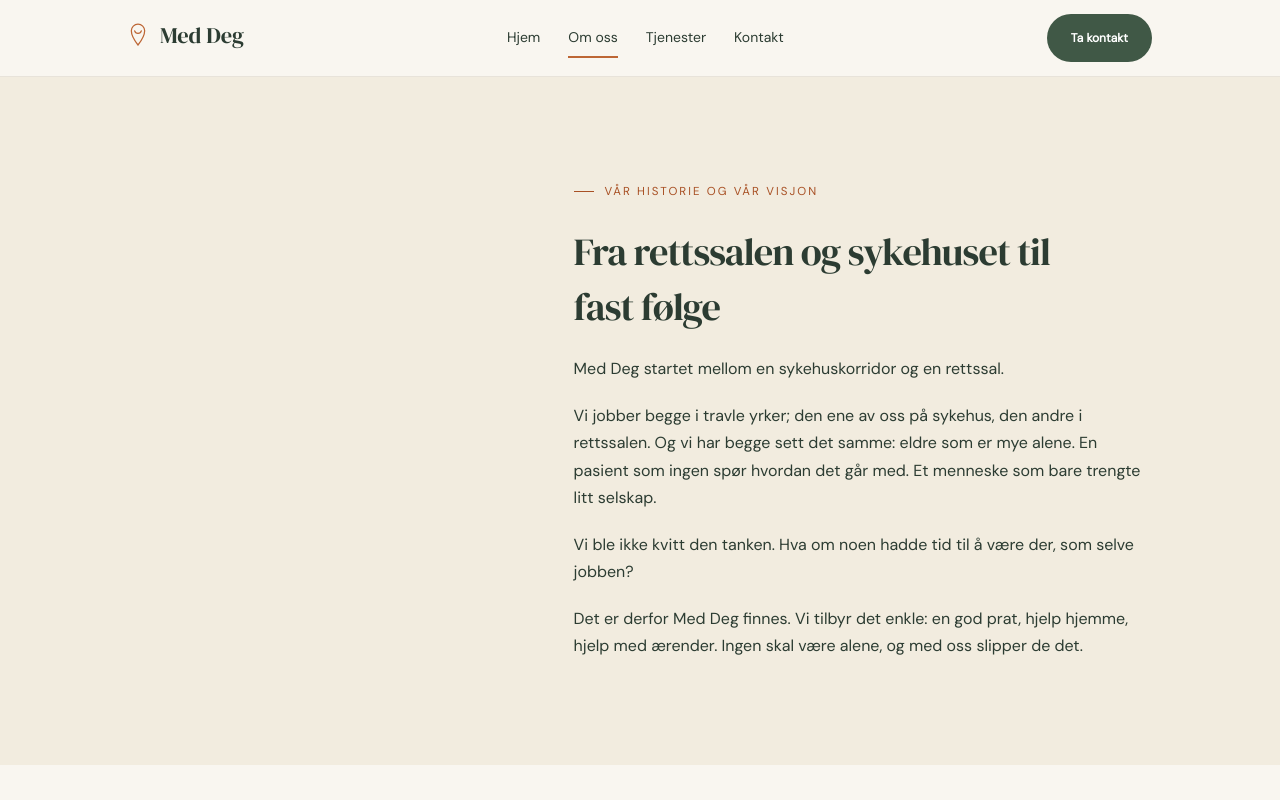
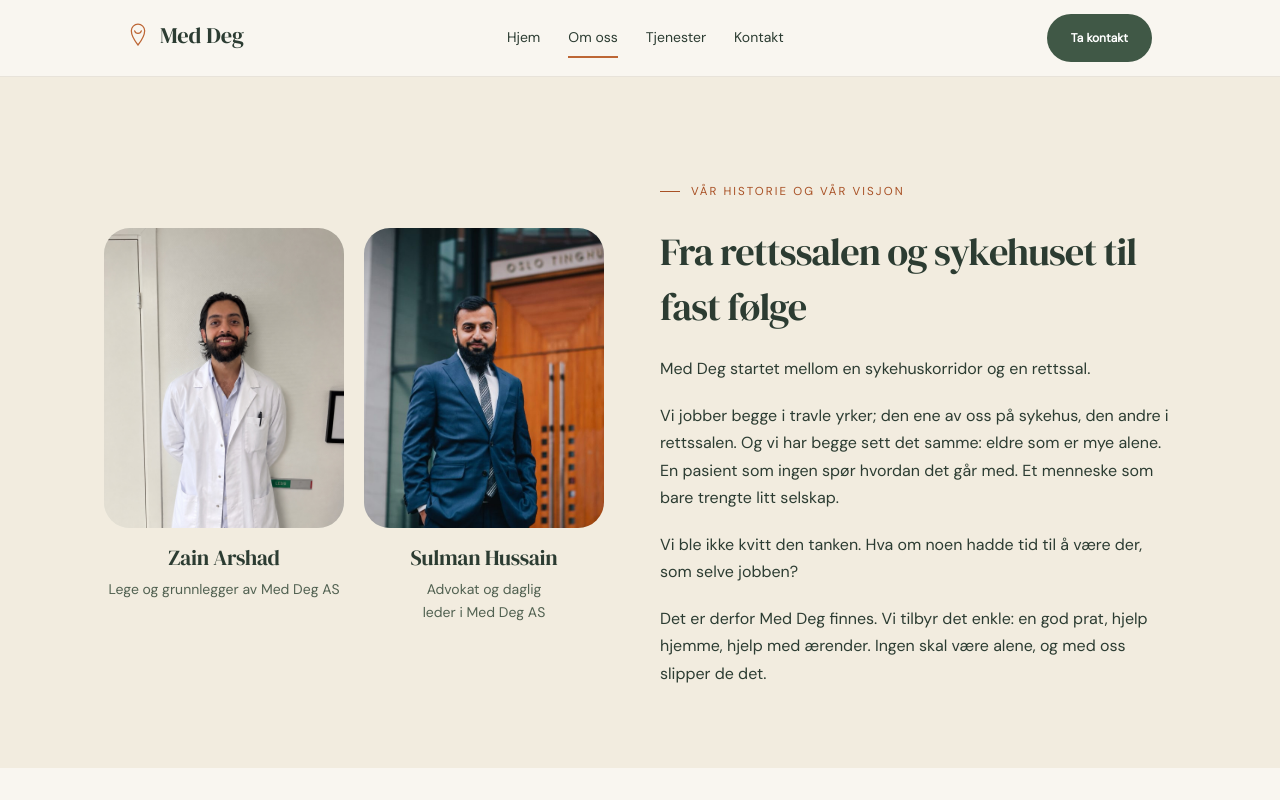
Before and after one commit to Noahasf78/meddeg-website, a Next.js app: page /om-oss in a window 1280 px wide. Shown: the top 800 px of the page. Built offline with nearby package versions, Linux system fonts and the light colour scheme.

Commit message:
feat: integrate founder portraits into About story

```diff
--- a/src/app/globals.css
+++ b/src/app/globals.css
@@ -239,3 +239,33 @@ details[open] .faq-indicator::after { content: '−'; }
   .photo-intro { grid-template-columns: 1.1fr 1fr; gap: 56px; }
   .hero-photo .media { aspect-ratio: 1; }
 }
+
+/* Founder portraits integrated into the About story. */
+.story-founders { display: grid; gap: 28px; width: 100%; max-width: 600px; margin-inline: auto; }
+.story-founders figure { width: 100%; max-width: 260px; margin-inline: auto; min-width: 0; }
+.story-founders .founder-portrait { aspect-ratio: 4 / 5; }
+.story-founders figcaption { margin-top: 16px; text-align: center; }
+.story-founders h2 { font-size: 1.35rem; line-height: 1.3; }
+.story-founders figcaption p { margin-top: 6px; font-size: .875rem; color: #516151; text-wrap: balance; }
+@media (min-width: 640px) {
+  .story-founders { grid-template-columns: repeat(2, minmax(0, 1fr)); gap: 24px; }
+  .story-founders figure { max-width: none; }
+}
+@media (min-width: 900px) {
+  .story-with-founders { grid-template-columns: .95fr 1.05fr; gap: 40px; }
+  .story-with-founders > :first-child { grid-column: 2; grid-row: 1; }
+  .story-founders { grid-column: 1; grid-row: 1; gap: 20px; }
+}
+
+/* Small spacing refinements, scoped to the founder story. */
+.founder-story-section { padding-bottom: 44px; }
+@media (min-width: 640px) {
+  .founder-story-section { padding-bottom: 60px; }
+}
+@media (min-width: 900px) {
+  .founder-story-section { padding-bottom: 81px; }
+  .story-founders { position: relative; top: -8px; }
+}
+@media (min-width: 1152px) {
+  .story-with-founders { max-width: calc(var(--page-width) + 48px); grid-template-columns: 500px minmax(0, 1fr); gap: 56px; }
+}
--- a/src/app/om-oss/page.tsx
+++ b/src/app/om-oss/page.tsx
@@ -1,6 +1,11 @@
+import Image from 'next/image';
+import { images } from '@/content/images';
 import { ContactCTA, SectionHeading } from '@/components/ui';
 import { values } from '@/content/site';
 export const metadata = { title: 'Om oss', description: 'Historien bak Med Deg og verdiene våre: verdighet, åpenhet, kontinuitet og lokal tilhørighet.', alternates: { canonical: '/om-oss' } };
 export default function About() {
-  return <><section className="tinted section"><div className="container story">{/* Reserved for the future photo of Zain and Sulman. */}<div className="media" style={{ background: 'transparent' }} aria-hidden="true"/><div><SectionHeading hero eyebrow="Vår historie og vår visjon" title="Fra rettssalen og sykehuset til fast følge"/><div className="prose"><p>Med Deg startet mellom en sykehuskorridor og en rettssal.</p><p>Vi jobber begge i travle yrker; den ene av oss på sykehus, den andre i rettssalen. Og vi har begge sett det samme: eldre som er mye alene. En pasient som ingen spør hvordan det går med. Et menneske som bare trengte litt selskap.</p><p>Vi ble ikke kvitt den tanken. Hva om noen hadde tid til å være der, som selve jobben?</p><p>Det er derfor Med Deg finnes. Vi tilbyr det enkle: en god prat, hjelp hjemme, hjelp med ærender. Ingen skal være alene, og med oss slipper de det.</p></div></div></div></section><section className="container section"><SectionHeading eyebrow="Det vi står for" title="Fire ting vi aldri går på akkord med"/><div className="grid gap-5 sm:grid-cols-2 lg:grid-cols-4 cards-grid">{values.map((value, index) => <article className="card value-card" key={value.title}><span className="value-number">0{index + 1}</span><h3>{value.title}</h3><p>{value.text}</p></article>)}</div></section><ContactCTA/></>;
+  return <><section className="tinted section founder-story-section"><div className="container story story-with-founders"><div><SectionHeading hero eyebrow="Vår historie og vår visjon" title="Fra rettssalen og sykehuset til fast følge"/><div className="prose"><p>Med Deg startet mellom en sykehuskorridor og en rettssal.</p><p>Vi jobber begge i travle yrker; den ene av oss på sykehus, den andre i rettssalen. Og vi har begge sett det samme: eldre som er mye alene. En pasient som ingen spør hvordan det går med. Et menneske som bare trengte litt selskap.</p><p>Vi ble ikke kvitt den tanken. Hva om noen hadde tid til å være der, som selve jobben?</p><p>Det er derfor Med Deg finnes. Vi tilbyr det enkle: en god prat, hjelp hjemme, hjelp med ærender. Ingen skal være alene, og med oss slipper de det.</p></div></div><div className="story-founders">
+        <figure><div className="media founder-portrait"><Image src={images.zain.src} alt={images.zain.alt} fill quality={90} sizes="(max-width: 639px) 260px, (max-width: 899px) 288px, (max-width: 1087px) calc(23.75vw - 34.7px), (max-width: 1151px) 224px, 240px" style={{ objectFit: 'cover', objectPosition: images.zain.position }}/></div><figcaption><h2>Zain Arshad</h2><p>Lege og grunnlegger av Med Deg AS</p></figcaption></figure>
+        <figure><div className="media founder-portrait"><Image src={images.sulman.src} alt={images.sulman.alt} fill quality={90} sizes="(max-width: 639px) 488px, (max-width: 899px) 540px, (max-width: 1087px) calc(44.53125vw - 65.0625px), (max-width: 1151px) 420px, 450px" style={{ objectFit: 'cover', objectPosition: images.sulman.position }}/></div><figcaption><h2>Sulman Hussain</h2><p>Advokat og daglig leder i Med Deg AS</p></figcaption></figure>
+      </div></div></section><section className="container section"><SectionHeading eyebrow="Det vi står for" title="Fire ting vi aldri går på akkord med"/><div className="grid gap-5 sm:grid-cols-2 lg:grid-cols-4 cards-grid">{values.map((value, index) => <article className="card value-card" key={value.title}><span className="value-number">0{index + 1}</span><h3>{value.title}</h3><p>{value.text}</p></article>)}</div></section><ContactCTA/></>;
 }
--- a/src/content/images.ts
+++ b/src/content/images.ts
@@ -11,6 +11,9 @@ export const images = {
   testimonial: { src: '/images/bilde.png', alt: 'To hender som hviler sammen på et blått stoff', sizes: '(max-width: 374px) calc(100vw - 40px), 340px' },
   services: { src: '/images/bilde3.jpg', alt: 'En yngre kvinne lytter til en eldre kvinne og holder hånden hennes', position: '60% 42%', treatment: 'gentle-warmth' },
   contact: { src: '/images/bilde4.jpg', alt: 'To kvinner ser på en mobiltelefon sammen på en benk i en park', position: '43% 45%', treatment: 'phone-photo', quality: 90, sizes: '(max-width: 359px) calc(100vw - 32px), (max-width: 639px) calc(100vw - 40px), (max-width: 899px) calc(100vw - 64px), 462px' },
+  zain: { src: '/images/zain-arshad.jpg', alt: 'Zain Arshad i hvit legefrakk', position: '50% 50%', quality: 90, sizes: '(max-width: 359px) calc(100vw - 32px), (max-width: 399px) calc(100vw - 40px), (max-width: 639px) 360px, (max-width: 823px) calc((100vw - 104px) / 2), 360px' },
+  // Account for the landscape source covering a 4:5 portrait frame.
+  sulman: { src: '/images/sulman-hussain.jpg', alt: 'Sulman Hussain i mørk blå dress utenfor Oslo Tinghus', position: '44% 50%', quality: 90, sizes: '(max-width: 359px) calc(187.5vw - 60px), (max-width: 399px) calc(187.5vw - 75px), (max-width: 639px) 675px, (max-width: 823px) calc((100vw - 104px) * .9375), 675px' },
 } satisfies Record<string, ImageAsset>;
 
 export type ImageId = keyof typeof images;
```
Also changed, not shown: public/images/sulman-hussain.jpg (added), public/images/zain-arshad.jpg (added).
